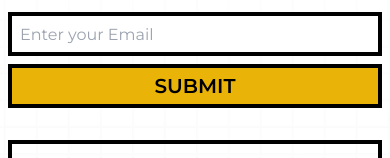
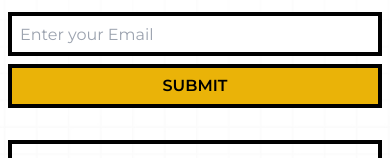
Before and after one commit to Richmond-Eribo/african-artists-network, a Next.js app: page / in a window 390 px wide. Shown: the part 282-440 px from the top of the page. Built offline with nearby package versions, Linux system fonts and the light colour scheme.

Commit message:
edit submit button

```diff
--- a/app/WaitlistForm.tsx
+++ b/app/WaitlistForm.tsx
@@ -18,7 +18,7 @@ const WaitlistForm = () => {
         placeholder='Enter your Email'
         className='max-w-96 w-full h-11 bg-white border-4 border-black px-2 rounded-none'
       />
-      <button className='max-w-96 w-full h-11 bg-yellow-500 border-4 border-black justify-center items-center uppercase text-xl font-semibold'>
+      <button className='max-w-96 w-full h-11 bg-yellow-500 border-4 border-black justify-center items-center uppercase lg:text-xl font-semibold'>
         Submit
       </button>
     </form>
```
